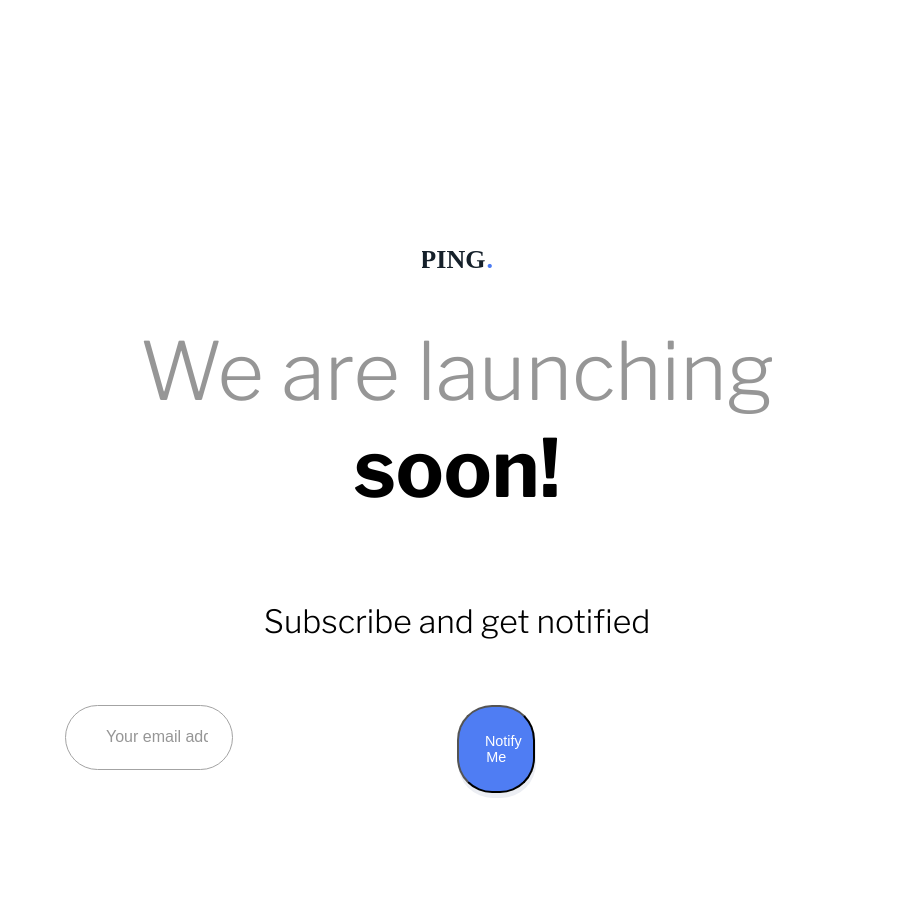
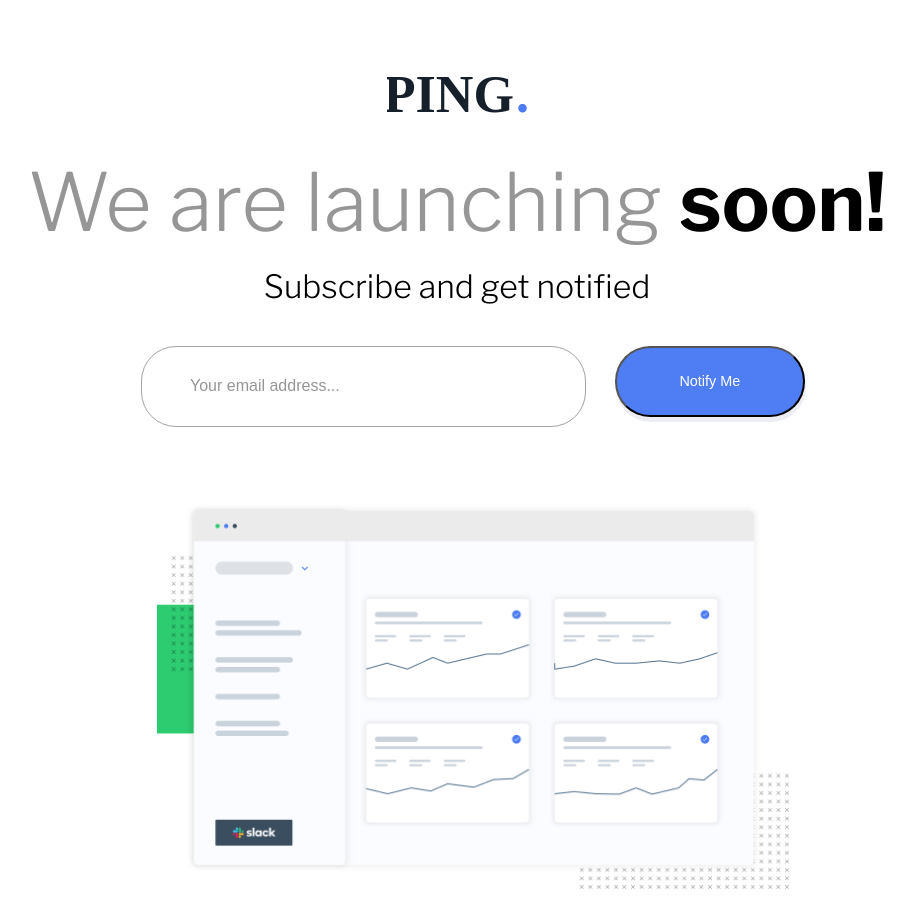
Before and after one commit to melissafdavis/ping-coming-soon, a plain HTML site: page index.html in a window 1280 px wide. Shown: the top 908 px of the page, without its empty margins (183-1097 px from the left). Drawn offline with nearby package versions, Linux system fonts and the light colour scheme.

Commit message:
desktop styling

```diff
--- a/style.css
+++ b/style.css
@@ -2,11 +2,9 @@
 
 body, html{
   font-family: 'Libre Franklin', sans-serif;
-  overflow: hidden;
+  /* overflow: hidden; */
 }
-.container{
-  padding: 5%;
-}
+
 
 .logo{
   margin-left: 40%;
@@ -17,6 +15,7 @@ body, html{
 
 .headline{
   max-width: 100%;
+  height: auto;
   text-align: center;
 }
 
@@ -35,6 +34,7 @@ span{
 p{
   font-size: .8em;
   text-align: center;
+  height: 15px;
 }
 
 form{
@@ -42,7 +42,7 @@ form{
   flex-direction: column;
   width: 100%;
   margin: 0 auto;
-  margin-bottom: 4em;
+  /* margin-bottom: 4em; */
   margin-top: 2em;
 }
 .input-div{
@@ -55,7 +55,6 @@ form{
 input{
   padding: 1.4em;
   border-radius: 20px;
-  /* margin-bottom: 1em; */
   border: solid 1px hsl(0, 0%, 64%);;
 }
 
@@ -69,10 +68,16 @@ input::placeholder{
   padding: 1em;
 }
 
+.message{
+  font-size:  .6em;
+  height:  10px;
+}
+
 .button-div{
   width: 100%;
   display: flex;
   flex-direction: column;
+  margin-bottom: 1em;
 }
 
 button{
@@ -99,6 +104,10 @@ button:focus{
 
 .error{
   border: solid 1px red;
+}
+
+.message{
+
 }
 
 
@@ -163,43 +172,72 @@ footer p{
 
 @media only screen and (min-width: 768px) {
   .container{
-    padding: 15em;
     display: flex;
     flex-direction: column;
-
-
   }
 
   .logo{
     margin: 0 auto;
+    margin-top: 5%;
     align-content: center;
     justify-content: center;
+    width: 140px;
+    height: auto;
   }
 
   h1{
     font-size: 5em;
+    padding: 0;
+    margin: .5em 0 0;
   }
 
   p{
     font-size: 2em;
+    padding: 0;
+    margin: .5em 0 2em;
+  }
+
+  .headline{
+    height: auto;
   }
 
   .form{
     display: flex;
     flex-direction: row;
     width: 100%;
+    align-content: center;
+    justify-content: center;
+    margin: 0 auto;
   }
 
+  .input-div{
+    width: 100%;
+    margin-left: 25%;
+  }
   input{
-    width: 30%;
-    padding: 1.8em;
-    margin-right: 1em;
+    width: 80%;
+    padding: 2.4em;
+
     border-radius: 35px;
   }
 
+  .message{
+    font-size: 1em;
+    height: 20px;
+  }
+.button-div{
+  width: 100%;
+}
   button{
-    width: 20%;
+    width: 40%;
     padding: 1.8em;
     border-radius: 35px;
   }
+
+  .chart{
+    width: 50%;
+    height: auto;
+    justify-content: right;
+    margin-left: 25%;
+  }
 }
```
